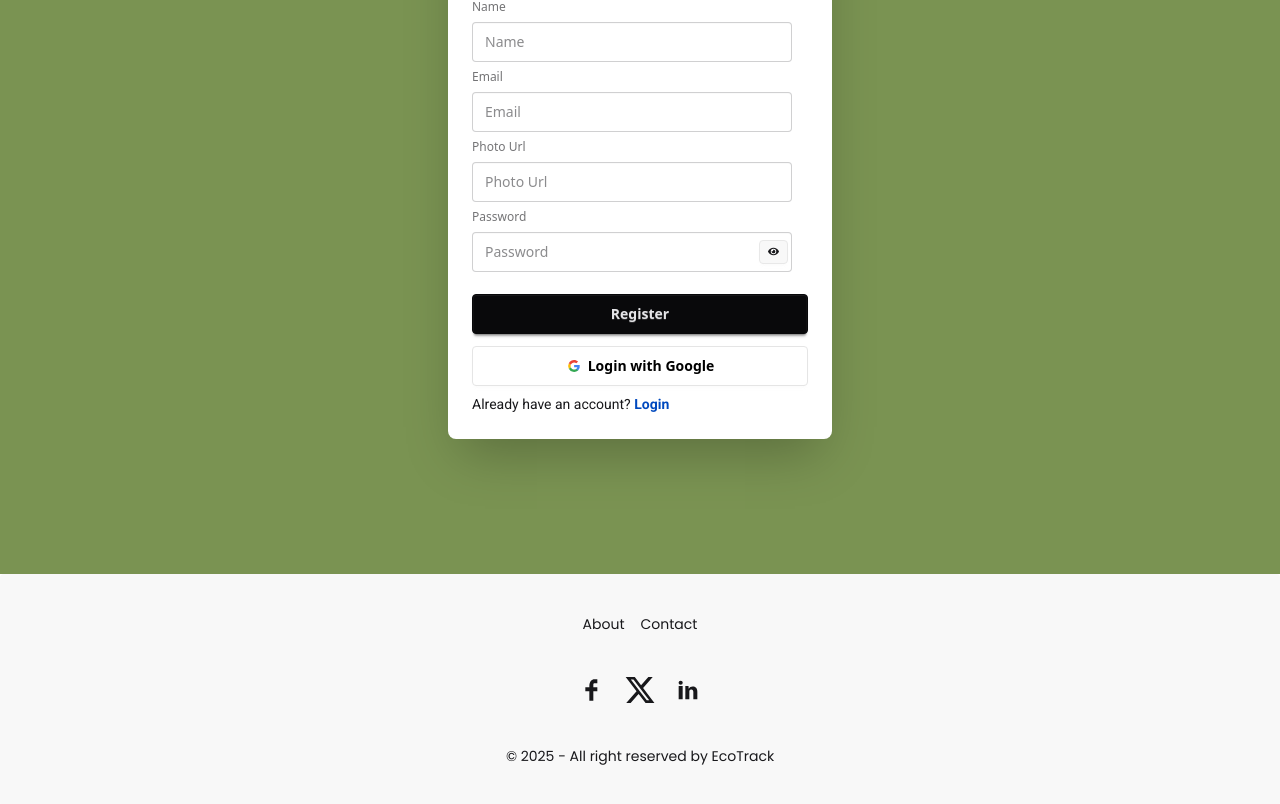
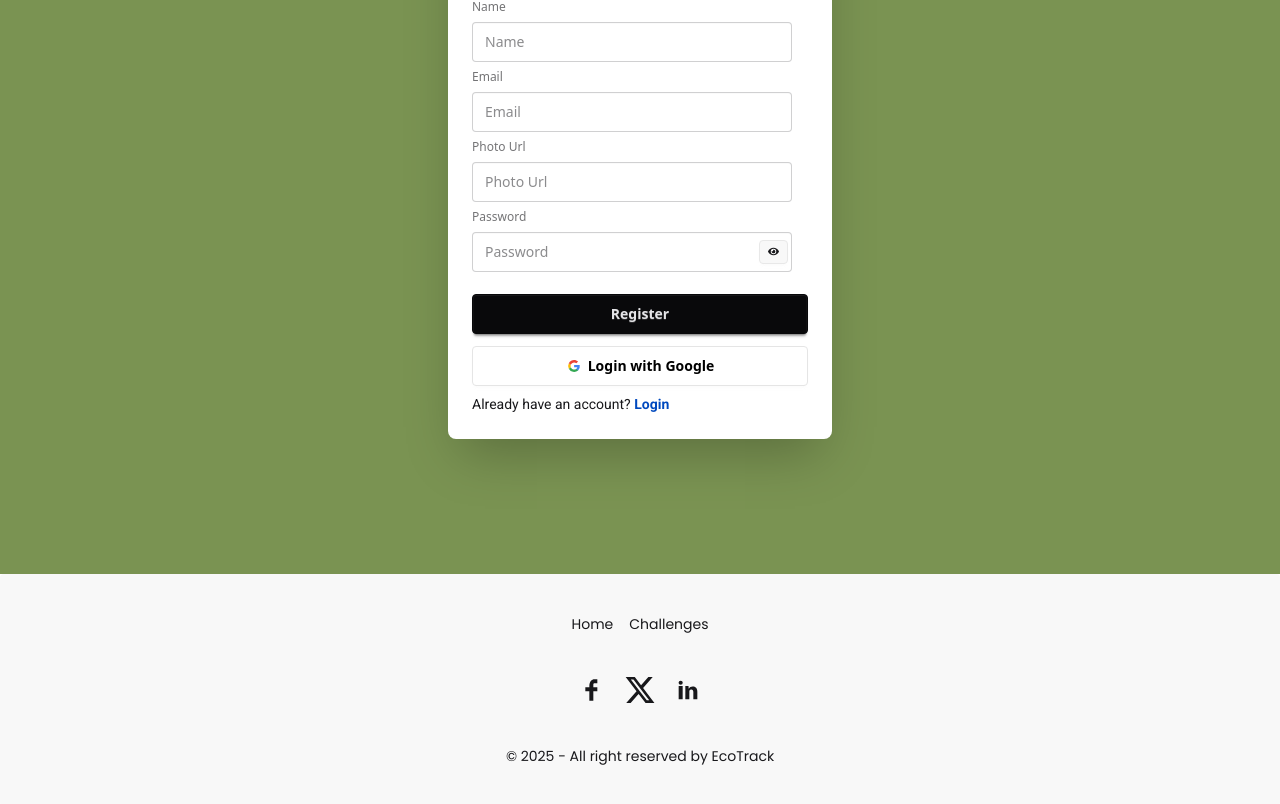
Before and after one commit to shahedkbd/eco-track-client, a React (Vite) app: page /register in a window 1280 px wide. Shown: the part 322-1126 px from the top of the page. Built offline with nearby package versions, Linux system fonts and the light colour scheme; no server answers.

Commit message:
footer update

```diff
--- a/src/components/Shared/Footer.jsx
+++ b/src/components/Shared/Footer.jsx
@@ -1,25 +1,36 @@
 import React from "react";
 import { FaXTwitter } from "react-icons/fa6";
 import { TiSocialFacebook, TiSocialLinkedin } from "react-icons/ti";
+import { Link } from "react-router";
 
 const Footer = () => {
   return (
     <footer className="footer footer-horizontal footer-center bg-base-200 text-base-content rounded p-10">
       <nav className="grid grid-flow-col gap-4 poppins">
-        <a className="link link-hover">About</a>
-        <a className="link link-hover">Contact</a>
+        <Link to={"/"}>
+          <a className="link link-hover">Home</a>
+        </Link>
+        <Link to={"/challenges"}>
+          <a className="link link-hover">Challenges</a>
+        </Link>
       </nav>
       <nav>
         <div className="grid grid-flow-col gap-4">
+          <Link to={"https://www.facebook.com/"}>
             <a>
               <TiSocialFacebook className="size-8" />
             </a>
+          </Link>
+          <Link to={"https://x.com/"}>
             <a>
               <FaXTwitter className="size-8" />
             </a>
+          </Link>
+          <Link to={"https://www.linkedin.com/in/shahedkofficial/"}>
             <a>
               <TiSocialLinkedin className="size-8" />
             </a>
+          </Link>
         </div>
       </nav>
       <aside>
```
Lines whose indentation alone changed are shown as unchanged.
